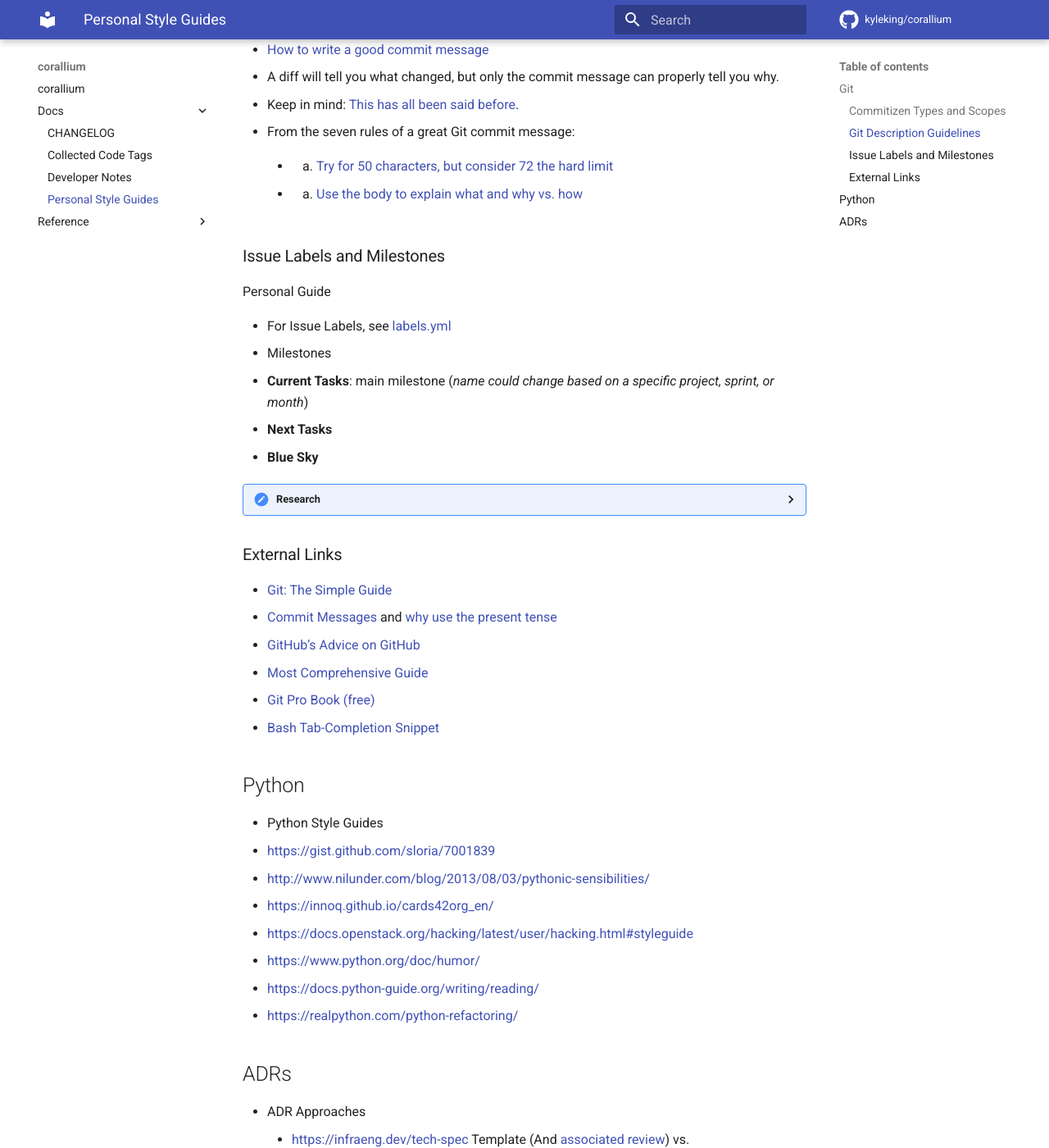
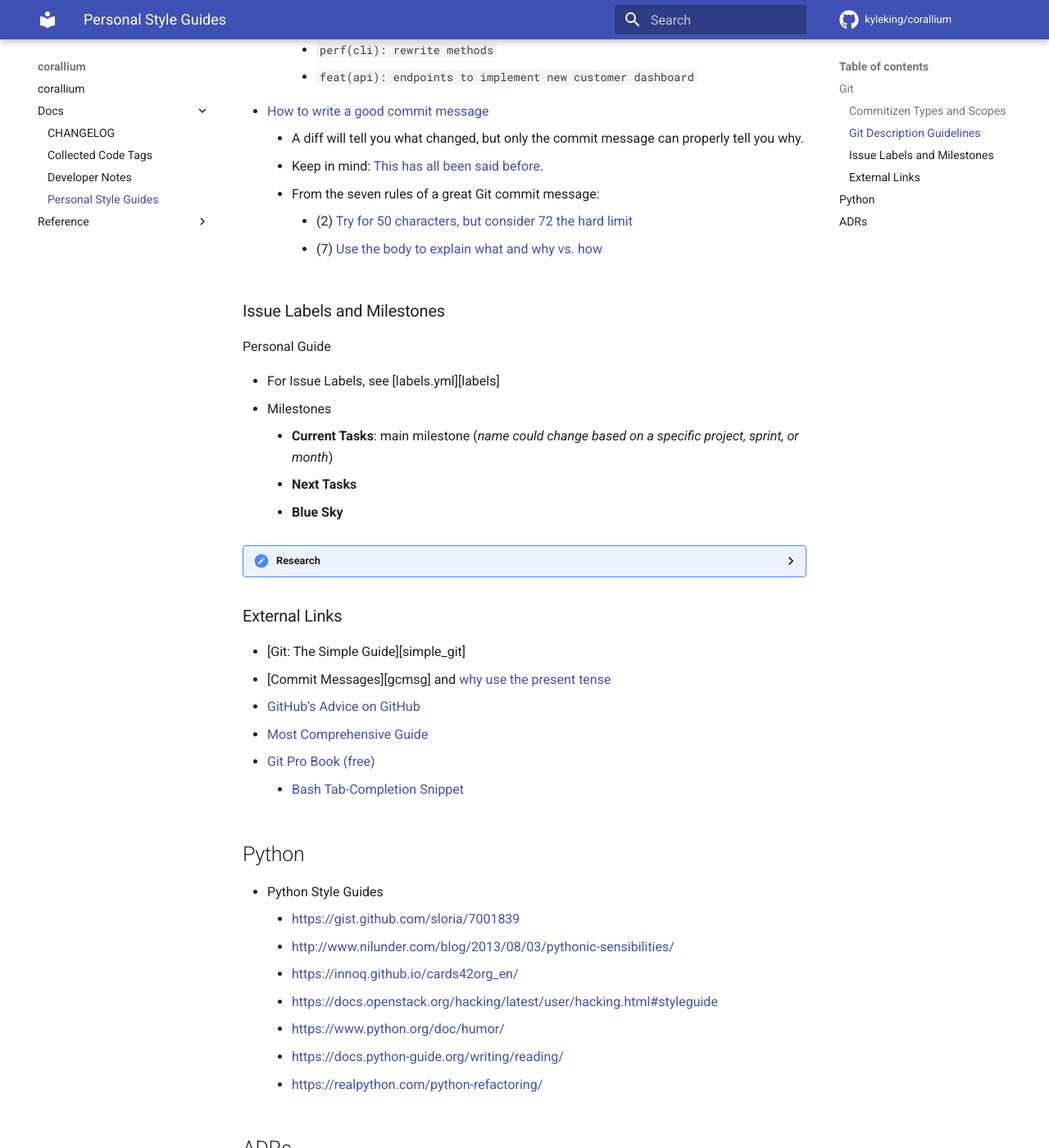
Before and after one commit to KyleKing/corallium, an MkDocs documentation site: the page built from docs/docs/STYLE_GUIDE.md, in a window 1280 px wide and 1400 px high, scrolled down 1510 px. Shown: the whole window at 82% size. Built offline with MkDocs 1.6.1 and Material for MkDocs 9.7.7, drawn with Linux system fonts in a browser that asks for light colours; comment, search, counter and statistics services are not loaded.

```diff
--- a/.copier-answers.yml
+++ b/.copier-answers.yml
@@ -2,7 +2,7 @@
 # Answer file maintained by Copier for: https://github.com/KyleKing/calcipy_template
 # DO NOT MODIFY THIS FILE. Edit by re-running copier and changing responses to the questions
 # Check into version control.
-_commit: 1.9.4
+_commit: 1.9.13
 _src_path: gh:KyleKing/calcipy_template
 author_email: dev.act.kyle@gmail.com
 author_name: Kyle King
--- a/docs/docs/STYLE_GUIDE.md
+++ b/docs/docs/STYLE_GUIDE.md
@@ -9,51 +9,51 @@ We use [Commitizen](https://github.com/commitizen-tools/commitizen) to manage bo
 > `type(scope): description`
 
 - **Types**
-  - *fix*: A bug fix
-  - *feat*: A new feature
-  - *docs*: Documentation-only changes (code comments, separate docs)
-  - *style*: Changes that do not affect the meaning of the code (white-space, formatting, missing semi-colons)
-  - *perf*: A code change that improves performance
-  - *refactor*: A change to production code that is not a *fix*, *feat*, or *perf*
-  - *test*: Adding missing or correcting existing tests
-  - *build*: Changes that affect the build system or external dependencies
-  - *ci*: Changes to our CI configuration files and scripts
-  - A `!` can be used to indicate a breaking change (`refactor!: drop support for Node 6`)
-  - **SemVer Rules**
-    - Based on commit type, the version will be auto-incremented: `fix : PATCH // feat : MINOR // BREAKING CHANGE : MAJOR`
+    - *fix*: A bug fix
+    - *feat*: A new feature
+    - *docs*: Documentation-only changes (code comments, separate docs)
+    - *style*: Changes that do not affect the meaning of the code (white-space, formatting, missing semi-colons)
+    - *perf*: A code change that improves performance
+    - *refactor*: A change to production code that is not a *fix*, *feat*, or *perf*
+    - *test*: Adding missing or correcting existing tests
+    - *build*: Changes that affect the build system or external dependencies
+    - *ci*: Changes to our CI configuration files and scripts
+    - A `!` can be used to indicate a breaking change (`refactor!: drop support for Node 6`)
+    - **SemVer Rules**
+        - Based on commit type, the version will be auto-incremented: `fix : PATCH // feat : MINOR // BREAKING CHANGE : MAJOR`
 - **Scopes**
-  - A Class, File name, Issue Number, other appropriate noun. As examples: `build(poetry): bump requests to v3` or `style(#32): add missing type annotations`
+    - A Class, File name, Issue Number, other appropriate noun. As examples: `build(poetry): bump requests to v3` or `style(#32): add missing type annotations`
 - **Tips**
-  - What if a commit fits multiple types?
-    - Go back and make multiple commits whenever possible. Part of the benefit of Conventional Commits is the focus on more organized and intentional changes
-  - Use `git rebase -i` to fix commit names prior to merging if incorrect types/scopes are used
+    - What if a commit fits multiple types?
+        - Go back and make multiple commits whenever possible. Part of the benefit of Conventional Commits is the focus on more organized and intentional changes
+    - Use `git rebase -i` to fix commit names prior to merging if incorrect types/scopes are used
 
 ### Git Description Guidelines
 
 - [Commit message guidelines](https://writingfordevelopers.substack.com/p/how-to-write-a-commit-message)
-  - Full sentence with verb (*lowercase*) and concise description. Below are modified examples for Conventional Commits
-    - `fix(roles): bug in admin role permissions`
-    - `feat(ui): implement new button design`
-    - `build(pip): upgrade package to remove vulnerabilities`
-    - `refactor: file structure to improve code readability`
-    - `perf(cli): rewrite methods`
-    - `feat(api): endpoints to implement new customer dashboard`
+    - Full sentence with verb (*lowercase*) and concise description. Below are modified examples for Conventional Commits
+        - `fix(roles): bug in admin role permissions`
+        - `feat(ui): implement new button design`
+        - `build(pip): upgrade package to remove vulnerabilities`
+        - `refactor: file structure to improve code readability`
+        - `perf(cli): rewrite methods`
+        - `feat(api): endpoints to implement new customer dashboard`
 - [How to write a good commit message](https://chris.beams.io/posts/git-commit/)
-  - A diff will tell you what changed, but only the commit message can properly tell you why.
-  - Keep in mind: [This](http://tbaggery.com/2008/04/19/a-note-about-git-commit-messages.html) [has](https://www.git-scm.com/book/en/v2/Distributed-Git-Contributing-to-a-Project#_commit_guidelines) [all](https://github.com/torvalds/subsurface-for-dirk/blob/master/README.md#contributing) [been](http://who-t.blogspot.co.at/2009/12/on-commit-messages.html) [said](https://github.com/erlang/otp/wiki/writing-good-commit-messages) [before](https://github.com/spring-projects/spring-framework/blob/30bce7/CONTRIBUTING.md#format-commit-messages).
-  - From the seven rules of a great Git commit message:
-    - 2. [Try for 50 characters, but consider 72 the hard limit](https://chris.beams.io/posts/git-commit/#limit-50)
-    - 7. [Use the body to explain what and why vs. how](https://chris.beams.io/posts/git-commit/#why-not-how)
+    - A diff will tell you what changed, but only the commit message can properly tell you why.
+    - Keep in mind: [This](http://tbaggery.com/2008/04/19/a-note-about-git-commit-messages.html) [has](https://www.git-scm.com/book/en/v2/Distributed-Git-Contributing-to-a-Project#_commit_guidelines) [all](https://github.com/torvalds/subsurface-for-dirk/blob/master/README.md#contributing) [been](http://who-t.blogspot.co.at/2009/12/on-commit-messages.html) [said](https://github.com/erlang/otp/wiki/writing-good-commit-messages) [before](https://github.com/spring-projects/spring-framework/blob/30bce7/CONTRIBUTING.md#format-commit-messages).
+    - From the seven rules of a great Git commit message:
+        - (2) [Try for 50 characters, but consider 72 the hard limit](https://chris.beams.io/posts/git-commit/#limit-50)
+        - (7) [Use the body to explain what and why vs. how](https://chris.beams.io/posts/git-commit/#why-not-how)
 
 ### Issue Labels and Milestones
 
 Personal Guide
 
-- For Issue Labels, see [labels.yml][labels]
+- For Issue Labels, see \[labels.yml\]\[labels\]
 - Milestones
-  - **Current Tasks**: main milestone (*name could change based on a specific project, sprint, or month*)
-  - **Next Tasks**
-  - **Blue Sky**
+    - **Current Tasks**: main milestone (*name could change based on a specific project, sprint, or month*)
+    - **Next Tasks**
+    - **Blue Sky**
 
 <details>
 <summary>Research</summary>
@@ -127,25 +127,25 @@ Personal Guide
 
 <!-- Revisit -->
 
-- [Git: The Simple Guide][simple_git]
-- [Commit Messages][gcmsg] and [why use the present tense](https://news.ycombinator.com/item?id=8874177)
+- \[Git: The Simple Guide\]\[simple_git\]
+- \[Commit Messages\]\[gcmsg\] and [why use the present tense](https://news.ycombinator.com/item?id=8874177)
 - [GitHub's Advice on GitHub](https://github.com/erlang/otp/wiki/Writing-good-commit-messages)
 - [Most Comprehensive Guide](https://chris.beams.io/posts/git-commit/)
 - [Git Pro Book (free)](https://git-scm.com/book/en/v2)
-  - [Bash Tab-Completion Snippet](https://git-scm.com/book/en/v2/Appendix-A%3A-Git-in-Other-Environments-Git-in-Bash)
+    - [Bash Tab-Completion Snippet](https://git-scm.com/book/en/v2/Appendix-A%3A-Git-in-Other-Environments-Git-in-Bash)
 
 ## Python
 
 <!-- Revisit -->
 
 - Python Style Guides
-  - <https://gist.github.com/sloria/7001839>
-  - <http://www.nilunder.com/blog/2013/08/03/pythonic-sensibilities/>
-  - <https://innoq.github.io/cards42org_en/>
-  - <https://docs.openstack.org/hacking/latest/user/hacking.html#styleguide>
-  - <https://www.python.org/doc/humor/>
-  - <https://docs.python-guide.org/writing/reading/>
-  - <https://realpython.com/python-refactoring/>
+    - <https://gist.github.com/sloria/7001839>
+    - <http://www.nilunder.com/blog/2013/08/03/pythonic-sensibilities/>
+    - <https://innoq.github.io/cards42org_en/>
+    - <https://docs.openstack.org/hacking/latest/user/hacking.html#styleguide>
+    - <https://www.python.org/doc/humor/>
+    - <https://docs.python-guide.org/writing/reading/>
+    - <https://realpython.com/python-refactoring/>
 
 ## ADRs
 
--- a/pyproject.toml
+++ b/pyproject.toml
@@ -49,3 +49,9 @@ types-pyyaml = ">=6.0.12.8"
 [tool.pyright]
 include = ["corallium"]
 pythonVersion = "3.9"
+
+[tool.tomlsort]
+all = true
+in_place = true
+sort_first = ["python"]
+trailing_comma_inline_array = true
```
Also changed, not shown: .pre-commit-config.yaml (+3 -8 lines), .ruff.toml, 4 other files.
